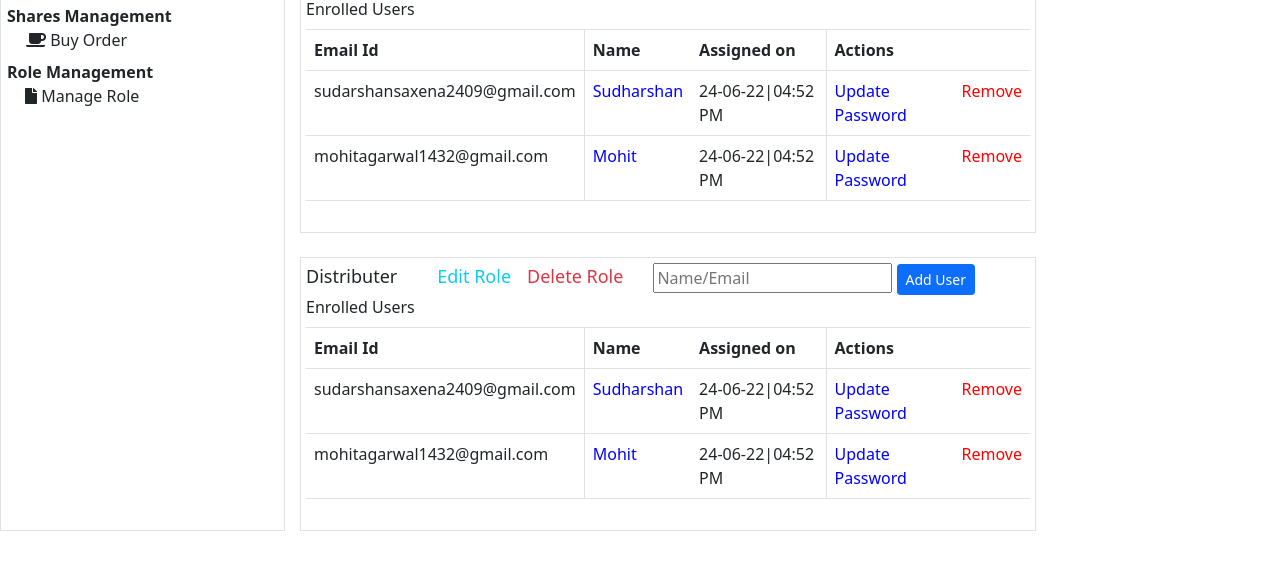
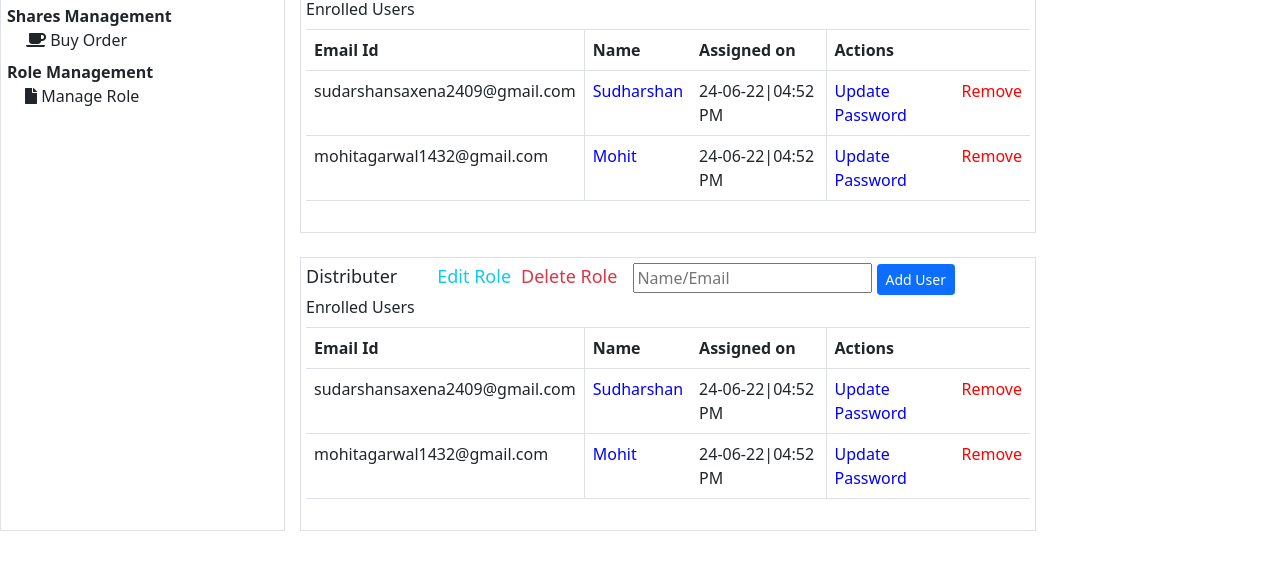
Before and after one commit to Ayush653-sudo/demo, a plain HTML site: page index.html in a window 1280 px wide. Shown: the part 190-760 px from the top of the page. Drawn offline with nearby package versions, Linux system fonts and the light colour scheme.

Commit message:
Update index.html

```diff
--- a/index.html
+++ b/index.html
@@ -147,10 +147,10 @@
     <div class="d-inline-block text-info " style="padding-left: 5vh;font-size: 18px">
      Edit Role
     </div>
-    <div class="d-inline-block text-danger " style="padding-left: 2vh;font-size: 18px">
+    <div class="d-inline-block text-danger " style="padding-left: 10px;font-size: 18px">
         Delete Role
        </div>
-       <div class="d-inline-block" style="padding-left: 30px;">
+       <div class="d-inline-block" style="padding-left: 2vh;">
        <input type="text" id="lname" name="lname" placeholder="Name/Email" >
        <button type="button" class="btn btn-primary btn-sm">Add User</button>
     </div>
```
